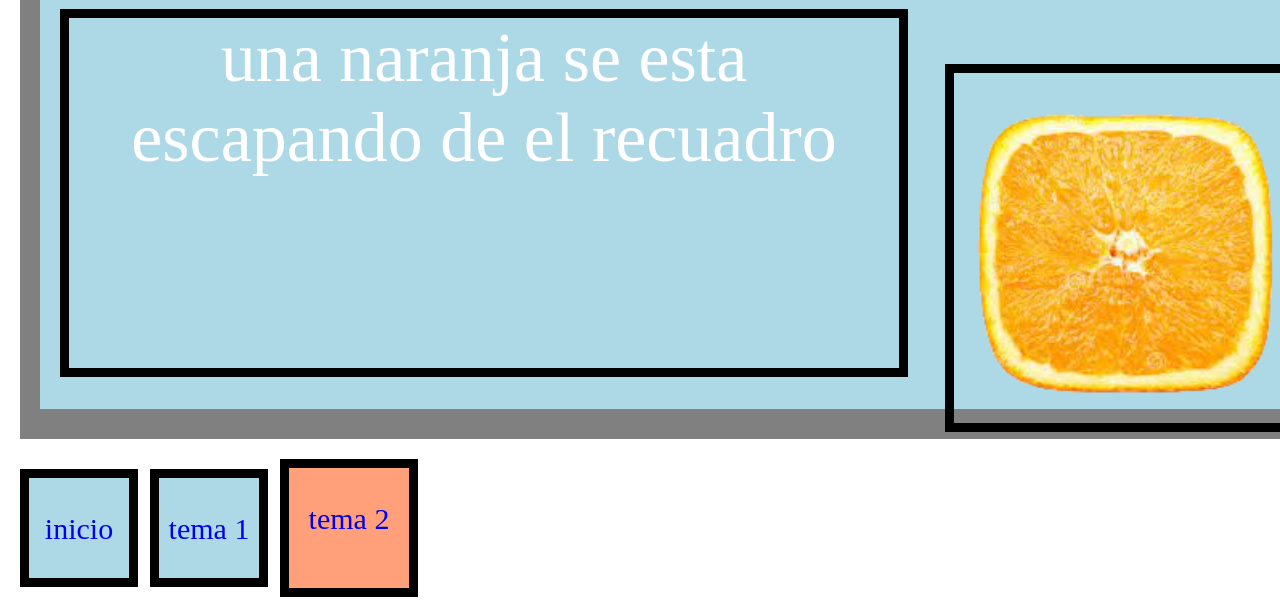
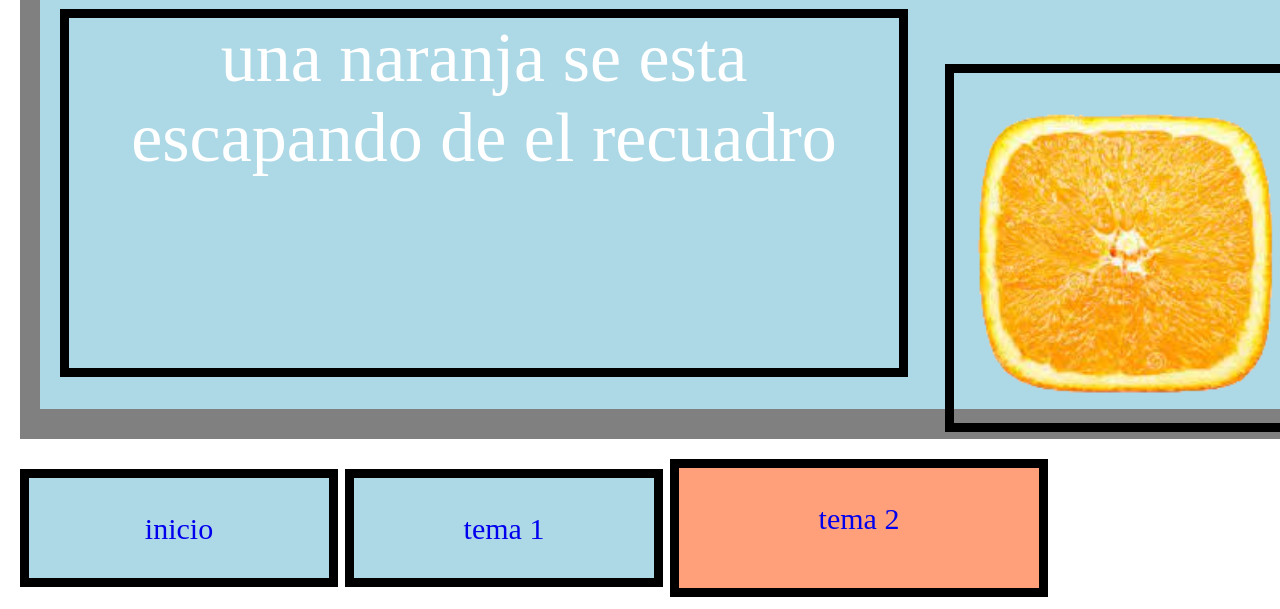
Before and after one commit to alejandro-ortiz-giraldo/parcial, a plain HTML site: page tema2.html in a window 1280 px wide. Shown: the part 191-800 px from the top of the page. Drawn offline with Linux system fonts and the light colour scheme.

Commit message:
Update tema2.html

```diff
--- a/tema2.html
+++ b/tema2.html
@@ -38,7 +38,7 @@
 	}
 	.inicio{
 		height: 100px;
-		width: 100px;
+		width: 300px;
 		border: solid black 9px;
 		position: absolute;
 		top: 660px;
@@ -48,21 +48,21 @@
 	}
 	.tema1{
 		height: 100px;
-		width: 100px;
+		width: 300px;
 		border: solid black 9px;
 		position: absolute;
 		top: 660px;
-		left: 150px;
+		left: 345px;
 		font-size: 30px;
 		background: lightblue;
 	}
 	.tema2{
 		height: 120px;
-		width: 120px;
+		width: 360px;
 		border: solid black 9px;
 		position: absolute;
 		top: 650px;
-		left: 280px;
+		left: 670px;
 		font-size: 30px;
 		background: lightsalmon;
 	}
```
